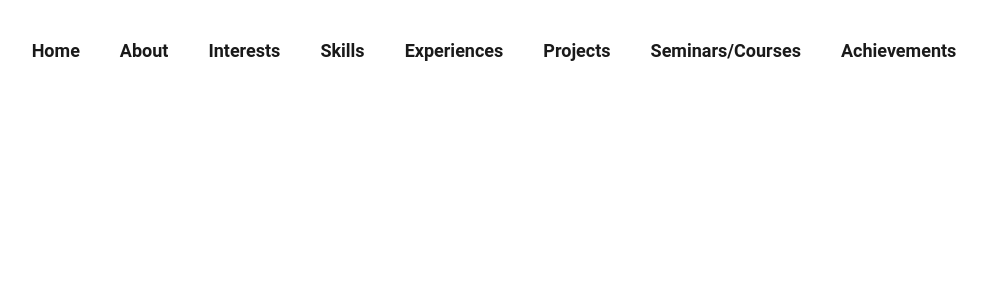
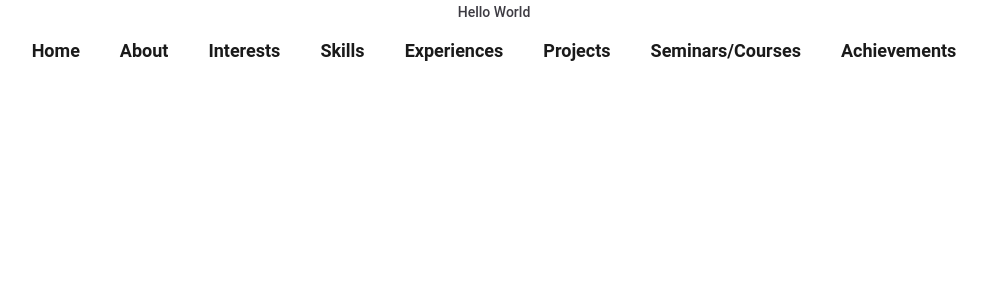
Before and after one commit to chiraag-kakar/portfolio, a Django app: template contents/templates/contents/base.html in a window 1280 px wide. Shown: the top 300 px of the page, without its empty margins (146-1133 px from the left). Run offline with Django 3.2, Linux system fonts and the light colour scheme; the template is opened without the code that fills it, so the values that code supplies are empty; some libraries are stand-ins or nearby versions.

Commit message:
Update base.html

```diff
--- a/contents/templates/contents/base.html
+++ b/contents/templates/contents/base.html
@@ -99,7 +99,7 @@
     {% endblock %}
 
     <footer class="mh-footer mh-footer-3" id="mh-contact">
-        <center><p></p></center>
+        <center><p>Hello World</p></center>
     </footer>
 
     <!-- jQuery -->
```
